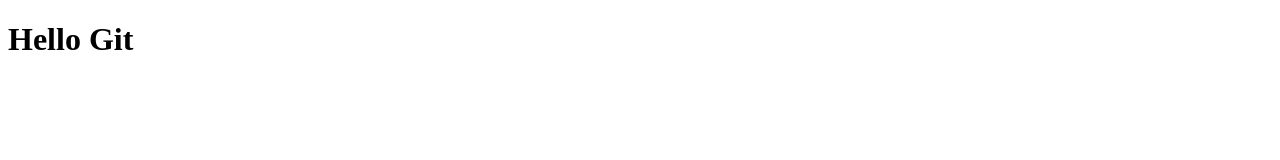
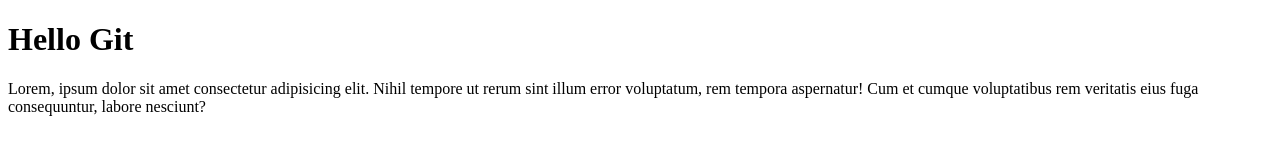
Before and after one commit to Vivekv704/practice, a plain HTML site: page index.html in a window 1280 px wide. Drawn offline with Linux system fonts and the light colour scheme.

Commit message:
New changes

```diff
--- a/index.html
+++ b/index.html
@@ -8,5 +8,8 @@
 </head>
 <body>
     <h1>Hello Git</h1>
+    <p>
+        Lorem, ipsum dolor sit amet consectetur adipisicing elit. Nihil tempore ut rerum sint illum error voluptatum, rem tempora aspernatur! Cum et cumque voluptatibus rem veritatis eius fuga consequuntur, labore nesciunt?
+    </p>
 </body>
 </html>
```
